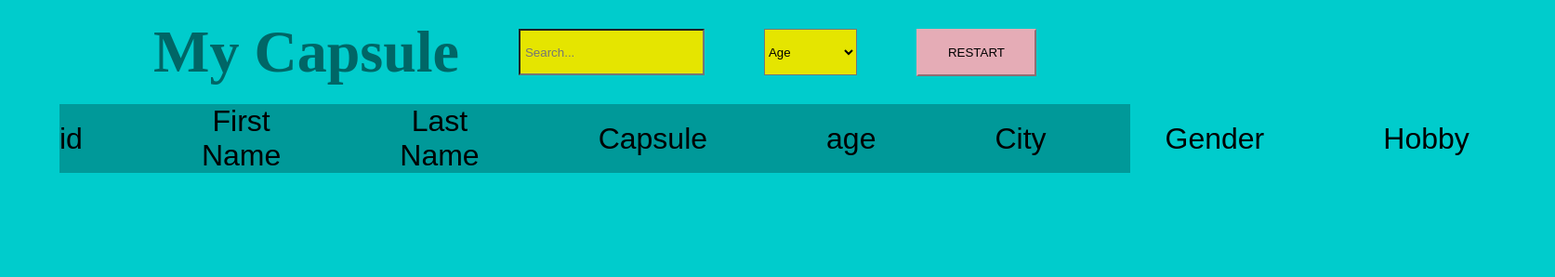
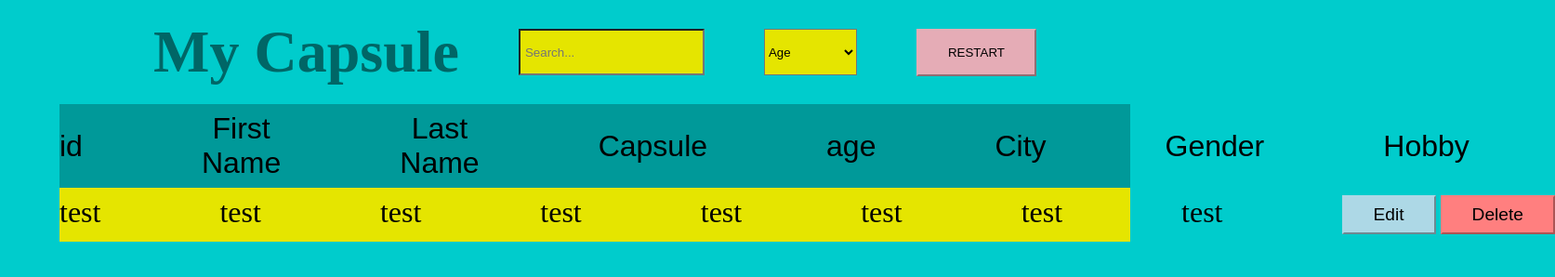
Before and after one commit to Ammar1201/Capsules, a plain HTML site: page index.html in a window 1280 px wide. Shown: the whole page at 93% size, 1673 px wide, since content can reach past the window. Drawn offline with Linux system fonts and the light colour scheme.

Commit message:
added data table and basic styling

```diff
--- a/css/style.css
+++ b/css/style.css
@@ -8,6 +8,48 @@ body {
   background-color: #00cccc;
 }
 
+/** Utility  */
+.light-row {
+  display: flex;
+  gap: 8rem;
+  background-color: #e5e500;
+  padding: 8px 0;
+}
+
+.dark-row {
+  display: flex;
+  gap: 10rem;
+  background-color: #e5acb6;
+}
+
+.light-button, .dark-button {
+  padding: .5rem 2rem;
+  font-size: 1.2rem;
+}
+
+.light-button {
+  background-color: lightblue;
+  border-color: lightblue;
+}
+
+.dark-button {
+  background-color: #ff7f7f;
+  border-color: #ff7f7f;
+}
+
+.font {
+  font-size: 2rem;
+}
+
+.btns {
+  display: flex;
+  align-self: flex-end;
+  justify-content: flex-end;
+  align-items: flex-end;
+  gap: 5px;
+}
+
+/** main header*/
 header {
   height: 14vh;
   display: flex;
@@ -15,7 +57,6 @@ header {
   align-items: center;
   gap: 4rem;
   font-size: 2rem;
-  /* border: 1px solid black; */
 }
 
 header h1 {
@@ -41,16 +82,19 @@ header button {
   border-color: #e5acb6;
 }
 
+/** data container*/
 #container {
   width: 90vw;
   margin: auto;
 }
 
+/** data header*/
 #header {
   display: flex;
   /* justify-content: space-evenly; */
   gap: 8rem;
   background-color: #009999;
+  padding: 8px 0;
 }
 
 #header button {
@@ -59,14 +103,8 @@ header button {
   font-size: 2rem;
 }
 
-.light {
+/** data table*/
+/* #table > div{
   display: flex;
   gap: 8rem;
-  background-color: #e5e500;
-}
-
-.dark {
-  display: flex;
-  gap: 8rem;
-  background-color: #e5acb6;
-}
+} */
--- a/main.js
+++ b/main.js
@@ -2,6 +2,10 @@
 //* https://capsules7.herokuapp.com/api/user/:id
 
 //* https://capsules7.herokuapp.com/api/group/:number
+
+const table = document.querySelector('#container');
+
+let lightORdark = true; //* true - light class, false - dark class
 
 const fetchData = async (url) => {
   try {
@@ -29,3 +33,56 @@ const getData = async () => {
   }
   return await Promise.all(students);
 }
+
+const createRow = () => {
+  const row = document.createElement('div');
+
+  if(lightORdark) {
+    row.classList.add('light-row');
+    lightORdark = !lightORdark;
+  }
+  else {
+    row.classList.add('dark-row');
+    lightORdark = !lightORdark;
+  }
+
+  table.appendChild(row);
+
+  const IDlabel = document.createElement('label');
+  IDlabel.classList.add('font');
+  IDlabel.textContent = 'test'
+  row.appendChild(IDlabel);
+
+  for(let i = 0; i < 7; i++) {
+    const span = document.createElement('span');
+    span.classList.add('font');
+    span.textContent = 'test';
+    row.appendChild(span);
+  }
+
+  const div = document.createElement('div');
+  div.classList.add('btns');
+
+  const editBtn = document.createElement('button');
+  editBtn.textContent = 'Edit';
+  editBtn.classList.add('light-button');
+  div.appendChild(editBtn);
+
+  const deleteBtn = document.createElement('button');
+  deleteBtn.textContent = 'Delete';
+  deleteBtn.classList.add('dark-button');
+  div.appendChild(deleteBtn);
+
+  row.appendChild(div);
+}
+
+const displayData = async () => {
+  // const data = await getData();
+
+  const row = createRow();
+
+  // appendData(data, row);
+  appendData(row);
+}
+
+displayData();
```
Also changed, not shown: index.html (+1 -3 lines).
